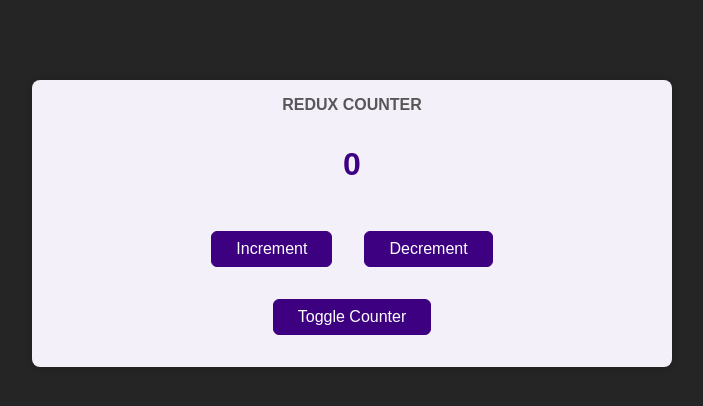
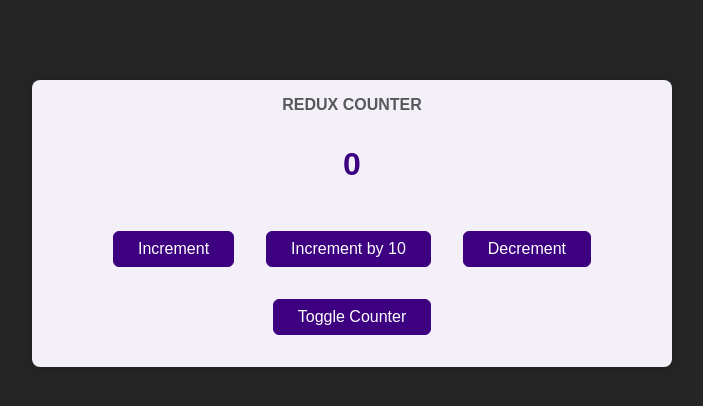
Before and after one commit to sam-nazarian/redux-counter, a React (Create React App) app: page / in a window 1280 px wide. Shown: the top 406 px of the page, without its empty margins (288-991 px from the left). Built offline with nearby package versions, Linux system fonts and the light colour scheme.

Commit message:
Attaching Payloads to Actions

```diff
--- a/src/components/Counter.js
+++ b/src/components/Counter.js
@@ -12,6 +12,10 @@ const Counter = () => {
     dispatch({ type: 'increment' });
   };
 
+  const increaseHandler = () => {
+    dispatch({ type: 'increase', amount: 10 }); //an extra payload/data
+  };
+
   const decrementHandler = () => {
     dispatch({ type: 'decrement' });
   };
@@ -24,6 +28,7 @@ const Counter = () => {
       <div className={classes.value}>{counter}</div>
       <div>
         <button onClick={incrementHandler}>Increment</button>
+        <button onClick={increaseHandler}>Increment by 10</button>
         <button onClick={decrementHandler}>Decrement</button>
       </div>
       <button onClick={toggleCounterHandler}>Toggle Counter</button>
--- a/src/store/index.js
+++ b/src/store/index.js
@@ -4,6 +4,12 @@ const counterReducer = (state = { counter: 0 }, action) => {
   if (action.type === 'increment') {
     return {
       counter: state.counter + 1,
+    };
+  }
+
+  if (action.type === 'increase') {
+    return {
+      counter: state.counter + action.amount,
     };
   }
 
```
